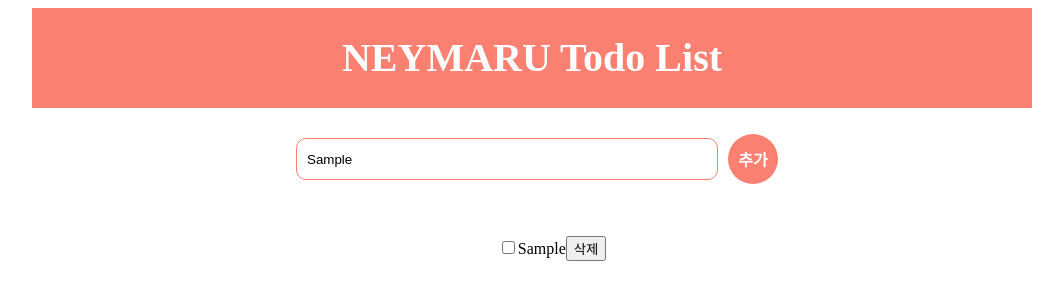
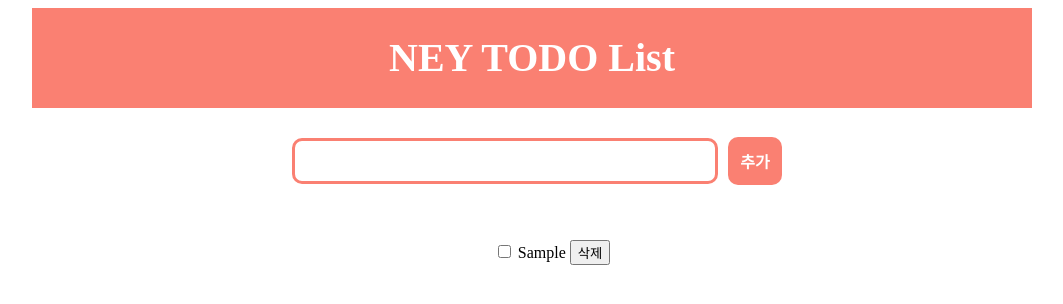
Before and after one commit to ssb1565b/team_review, a plain HTML site: page DOM/calendar/user2/index.html in a window 1280 px wide. Both pictures are taken after typing "Sample" into the empty fields and a click on the button "추가". Shown: the whole page, without its empty margins (108-1171 px from the left). Drawn offline with Linux system fonts and the light colour scheme.

Commit message:
피드백 반영

```diff
--- a/DOM/calendar/user2/index.html
+++ b/DOM/calendar/user2/index.html
@@ -4,14 +4,14 @@
     <meta charset="UTF-8" />
     <meta http-equiv="X-UA-Compatible" content="IE=edge" />
     <meta name="viewport" content="width=device-width, initial-scale=1.0" />
-    <title>Document</title>
+    <title>NEY TODO LIST</title>
     <link rel="stylesheet" href="./style.css" />
     <script defer src="./main.js"></script>
   </head>
   <body>
-    <div class="header">
-      <div class="title">NEYMARU Todo List</div>
-    </div>
+    <header>
+      <div class="title">NEY TODO List</div>
+    </header>
     <div class="input">
       <input type="text" class="inputBox" />
       <button class="addBtn">추가</button>
--- a/DOM/calendar/user2/main.js
+++ b/DOM/calendar/user2/main.js
@@ -21,11 +21,7 @@ function addListTask(e) {
 
   // 4. checkbox 클릭하면 line-through 주기
   checkBox.addEventListener("click", function () {
-    if (checkBox.checked === true) {
-      checkBox.parentNode.style.textDecoration = "line-through";
-    } else {
-      checkBox.parentNode.style.textDecoration = "none";
-    }
+    checkBox.checked ? (checkBox.parentNode.style.textDecoration = "line-through") : (checkBox.parentNode.style.textDecoration = "none");
   });
 
   // 5. 삭제 버튼 누르면 li 삭제
@@ -35,10 +31,9 @@ function addListTask(e) {
   });
 
   // 6. li 리스트 추가
-  li.append(checkBox);
-  li.append(input.value);
-  li.append(deleteBtn);
+  li.append(checkBox, " ", input.value, "  ", deleteBtn);
   ul.append(li);
+  input.value = "";
 }
 
 // 1. '추가' 버튼 누르면 addListTask 함수 실행
--- a/DOM/calendar/user2/style.css
+++ b/DOM/calendar/user2/style.css
@@ -6,12 +6,12 @@ li {
   margin: 10px;
 }
 
-.header {
+header {
   display: flex;
   justify-content: center;
 }
 
-.header .title {
+header .title {
   width: 1000px;
   height: 100px;
   background-color: salmon;
@@ -35,16 +35,14 @@ li {
   margin: 10px;
   padding: 0 10px;
   border-radius: 10px;
-  box-shadow: none;
   outline: none;
   border-style: none;
-  border: 1px solid salmon;
+  border: 3px solid salmon;
 }
 
 .input .addBtn {
-  width: 50px;
-  height: 50px;
-  border-radius: 25px;
+  padding: 12px;
+  border-radius: 10px;
   font-size: 16px;
   border-style: none;
   background-color: salmon;
@@ -53,6 +51,11 @@ li {
   cursor: pointer;
 }
 
+.input .addBtn:hover {
+  background-color: lightpink;
+  color: black;
+}
+
 .list {
   display: flex;
   justify-content: center;
```
